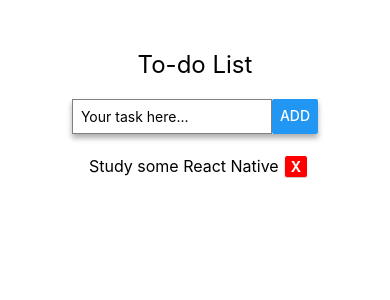
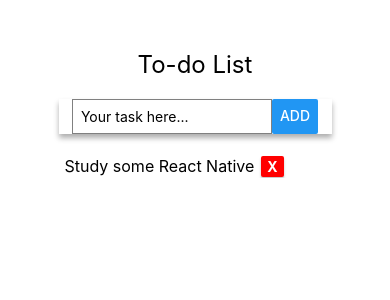
Before and after one commit to ericmadureira/react-native-example, a React Native app: screen / in a window 390 px wide. Shown: the top 300 px of the page. Built offline with nearby package versions, Linux system fonts and the light colour scheme.

Commit message:
feat: fix list and item alignment
Fixes the todo list and items alignment in the main page.

```diff
--- a/components/TodoItem.js
+++ b/components/TodoItem.js
@@ -35,13 +35,15 @@ const styles = StyleSheet.create({
   container: {
     alignItems: 'center',
     flexDirection: 'row',
-    justifyContent: 'center',
+    flexWrap: 'wrap',
+    justifyContent: 'flex-start',
     marginTop: 20,
   },
   removeButton: {
     alignContent: 'center',
     backgroundColor: 'red',
     borderRadius: 2,
+    marginLeft: 7,
     paddingHorizontal: 6,
     paddingVertical: 2,
     ...buttonShadow,
@@ -54,12 +56,15 @@ const styles = StyleSheet.create({
   todo: {
     alignItems: 'flex-start',
     fontSize: 16,
+    flexWrap: 'wrap',
     paddingHorizontal: 6,
     paddingVertical: 2,
+    paddingRight: 0,
   },
   todoPressed: {
     alignItems: 'flex-start',
     fontSize: 16,
+    flexWrap: 'wrap',
     paddingHorizontal: 6,
     paddingVertical: 2,
     color: '#e1e1e1',
--- a/components/TodoList.js
+++ b/components/TodoList.js
@@ -25,6 +25,7 @@ const TodoList = () => {
 
   const list = useMemo(() => (
     <FlatList
+    contentContainerStyle={styles.list}
       data={todoList}
       keyExtractor={item => item.id}
       renderItem={({ item }) => <TodoItem removeTodo={removeTodo} todo={item} />}
@@ -57,14 +58,15 @@ const inputShadow = {
 
 const styles = StyleSheet.create({
   container: {
-    alignItems: 'center',
     marginTop: 20,
+    width: '70%',
   },
   addTodoButton: {
     height: 30,
   },
   addTodoContainer: {
     flexDirection: 'row',
+    justifyContent: 'center',
     ...inputShadow,
   },
   addTodoInput: {
@@ -74,4 +76,7 @@ const styles = StyleSheet.create({
     paddingHorizontal: 8,
     width: 200,
   },
+  list: {
+    justifyContent: 'flex-start',
+  },
 });
```
